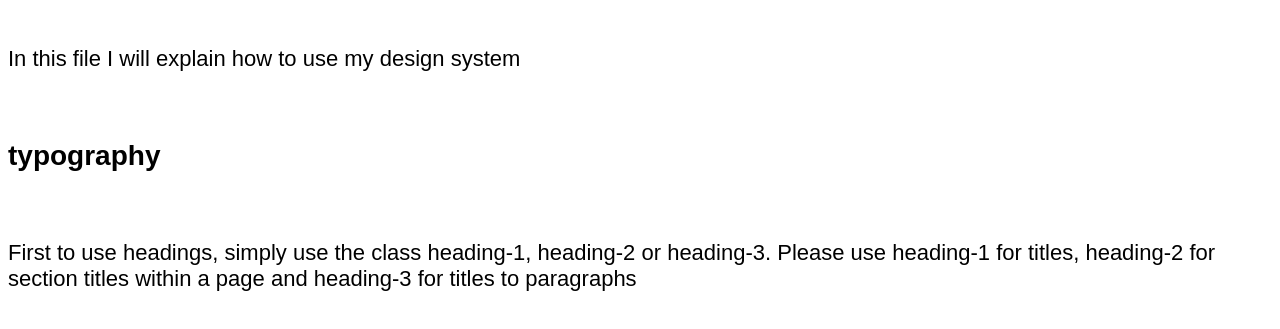
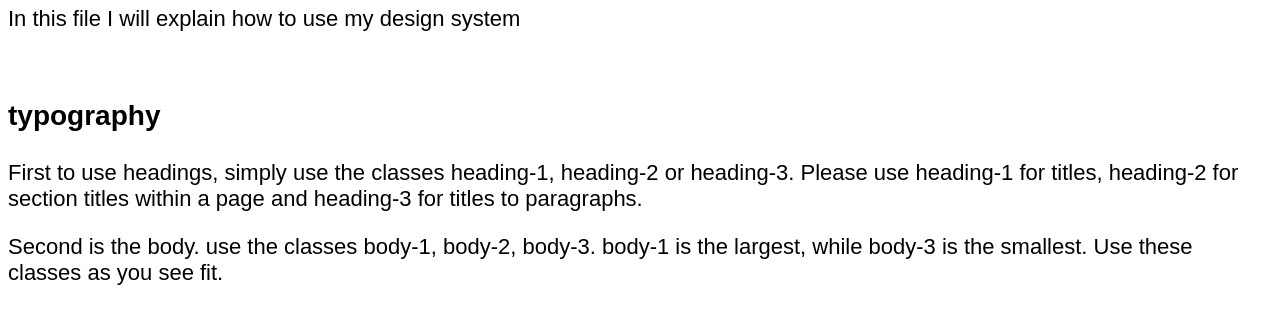
Before and after one commit to Ahallard/DS-assigment-2, a website: page docs/documentation.html in a window 1280 px wide. Shown: the part 119-448 px from the top of the page. Drawn offline with Linux system fonts and the light colour scheme.

Commit message:
docs update-2

```diff
--- a/docs/documentation.html
+++ b/docs/documentation.html
@@ -8,16 +8,18 @@
     <body>
         <div data-include="../nav.html"></div>
         <h1 class="heading-1">Documentation</h1>
-        <br/>
         <p class="body-1"> In this file I will explain how to use my design system</p>
         <br/>
         <h3 class="heading-3">typography</h3>
-        <br/>
         <p class="body-1">First to use headings,
-            simply use the class heading-1, heading-2 or heading-3.
+            simply use the classes heading-1, heading-2 or heading-3.
             Please use heading-1 for titles, heading-2 for section titles within a page
-            and heading-3 for titles to paragraphs
+            and heading-3 for titles to paragraphs.
         </p>
+        <P class="body-1">
+            Second is the body. use the classes body-1, body-2, body-3.
+            body-1 is the largest, while body-3 is the smallest. Use these classes as you see fit.
+        </P>
     </body>
 
 </html>
```
